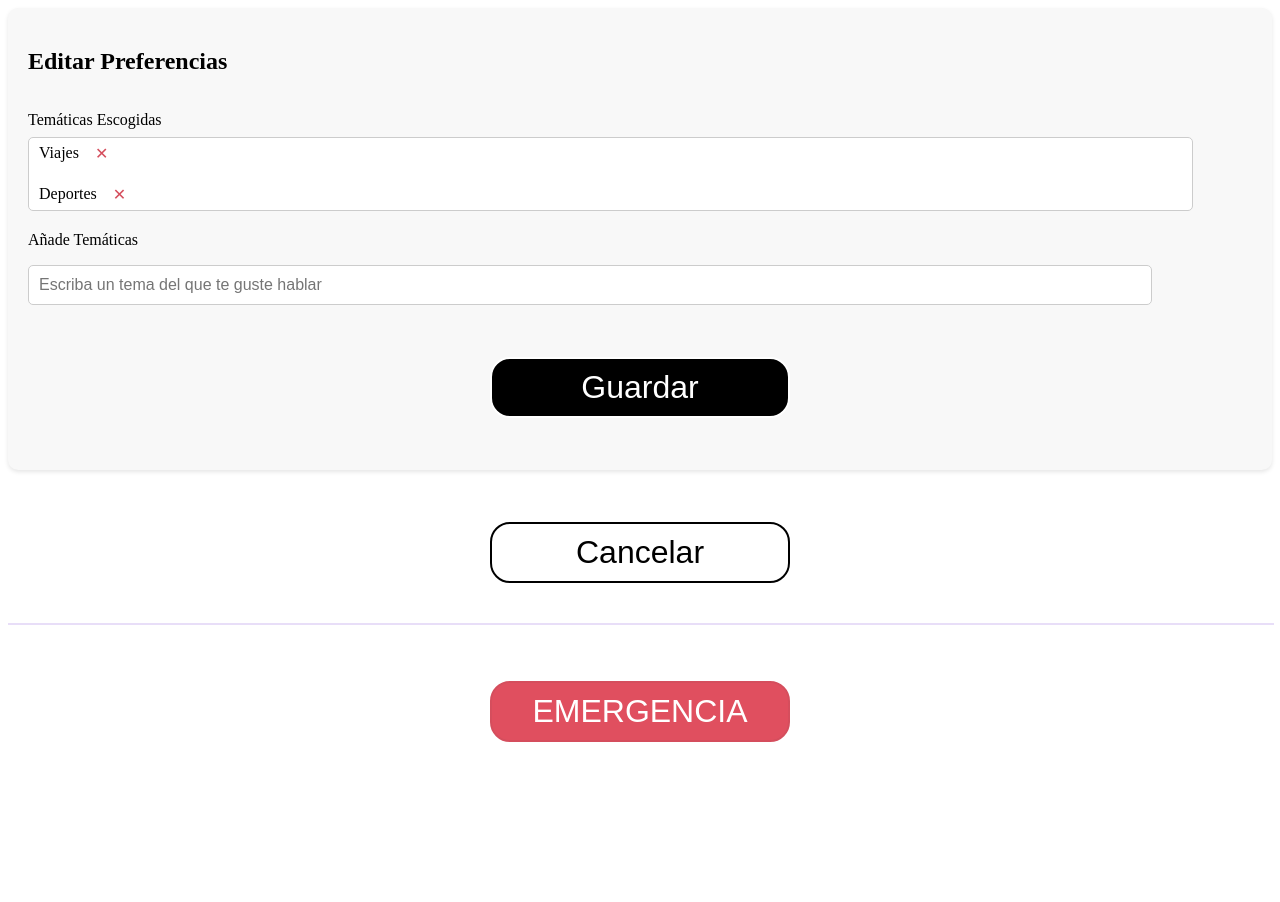
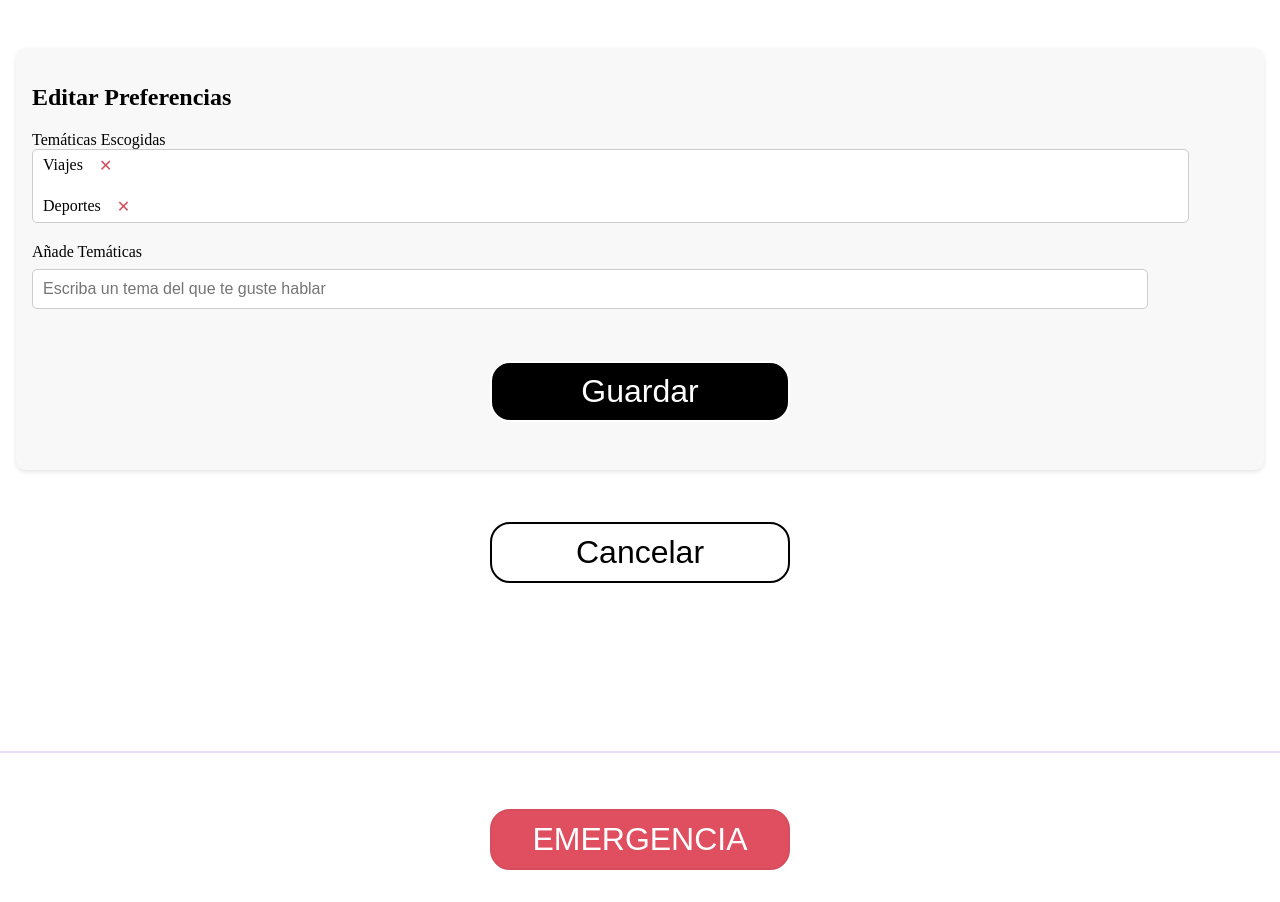
Before and after one commit to helopgom/B-Care, a React (Vite) app: page /editPreferences in a window 1280 px wide. Before the commit the page ends 800 px from the top, so only its background shows below. Built offline with nearby package versions, Linux system fonts and the light colour scheme.

Commit message:
Edit footer to pages my account, edit personal data, edit preferences

```diff
--- a/src/components/Footer/footer.css
+++ b/src/components/Footer/footer.css
@@ -1,3 +1,7 @@
+.footer-container {
+  position: absolute;
+  width: 100%;
+}
 #separator {
   color: var(--lilac);
   border: 0.1em solid;
--- a/src/index.css
+++ b/src/index.css
@@ -7,3 +7,19 @@
   --black: #000000;
   --lilac: #e8def8;
 }
+body,
+html {
+  height: 100%;
+  margin: 0;
+  padding: 0;
+}
+
+.page-container {
+  display: flex;
+  flex-direction: column;
+  min-height: 100vh;
+}
+
+.content {
+  flex: 1;
+}
--- a/src/pages/EditPersonalData/EditPersonalData.jsx
+++ b/src/pages/EditPersonalData/EditPersonalData.jsx
@@ -83,8 +83,9 @@ const EditPersonalData = () => {
           <p>¡Datos guardados con éxito!</p>
         </div>
       )}
-
-      <Footer />
+      <div className="footer">
+        <Footer />
+      </div>
     </div>
   );
 };
--- a/src/pages/EditPersonalData/editPersonalData.css
+++ b/src/pages/EditPersonalData/editPersonalData.css
@@ -1,6 +1,5 @@
 .edit-personal-data-page {
-  padding: 20px;
-  min-height: 100vh;
+  padding: 2em;
   display: flex;
   flex-direction: column;
   justify-content: space-between;
@@ -8,13 +7,9 @@
 
 .edit-personal-data-container {
   background-color: var(--lightWhite);
-  padding: 20px;
+  padding: 1em;
   border-radius: 10px;
   box-shadow: 0 2px 4px rgba(0, 0, 0, 0.1);
-}
-
-h2 {
-  margin-bottom: 1.5em;
 }
 
 .edit-form {
@@ -22,13 +17,8 @@ h2 {
   flex-direction: column;
 }
 
-.form-group {
-  margin-bottom: 1.5em;
-}
-
 .form-group label {
   display: block;
-  margin-bottom: 0.5em;
 }
 
 .form-group input {
@@ -42,7 +32,6 @@ h2 {
 .button-group {
   display: flex;
   justify-content: space-between;
-  margin-top: 2em;
 }
 
 .popup {
@@ -57,3 +46,9 @@ h2 {
   box-shadow: 0 4px 8px rgba(0, 0, 0, 0.1);
   z-index: 1000;
 }
+.footer {
+  display: flex;
+  flex-direction: column;
+  align-items: center;
+  margin-top: 200px;
+}
--- a/src/pages/EditPreferences/EditPreferences.jsx
+++ b/src/pages/EditPreferences/EditPreferences.jsx
@@ -100,7 +100,9 @@ const EditPreferences = () => {
         </div>
       )}
 
-      <Footer />
+      <div className="footer">
+        <Footer />
+      </div>
     </div>
   );
 };
--- a/src/pages/EditPreferences/editPreferences.css
+++ b/src/pages/EditPreferences/editPreferences.css
@@ -1,8 +1,10 @@
 .edit-preferences-container {
   background-color: var(--lightWhite);
-  padding: 20px;
+  padding: 1em;
   border-radius: 10px;
   box-shadow: 0 2px 4px rgba(0, 0, 0, 0.1);
+  margin: 1em;
+  margin-top: 3em;
 }
 
 .form-group {
@@ -64,3 +66,6 @@
   box-shadow: 0 4px 8px rgba(0, 0, 0, 0.1);
   z-index: 1000;
 }
+.footer {
+  margin-top: 10%;
+}
--- a/src/pages/MyAccount/MyAccount.jsx
+++ b/src/pages/MyAccount/MyAccount.jsx
@@ -61,6 +61,7 @@ const MyAccount = () => {
           onIconClick={handleEditPreferences}
         />
       </div>
+      <div className="back-button">
         <Button
           text="VOLVER"
           backgroundColor="var(--white)"
@@ -68,7 +69,10 @@ const MyAccount = () => {
           borderColor="var(--black)"
           onClick={handleBack}
         />
+      </div>
+      <div className="footer">
         <Footer />
+      </div>
     </div>
   );
 };
--- a/src/pages/MyAccount/myaccount.css
+++ b/src/pages/MyAccount/myaccount.css
@@ -2,6 +2,7 @@
   display: flex;
   flex-direction: column;
   align-items: center;
+  margin-top: 10%;
 }
 
 .card-container {
@@ -12,3 +13,9 @@
   margin-top: 1em;
   margin-left: 3em;
 }
+.back-button {
+  margin-top: 10%;
+}
+.footer {
+  margin-top: 10%;
+}
```
Lines whose indentation alone changed are shown as unchanged.
